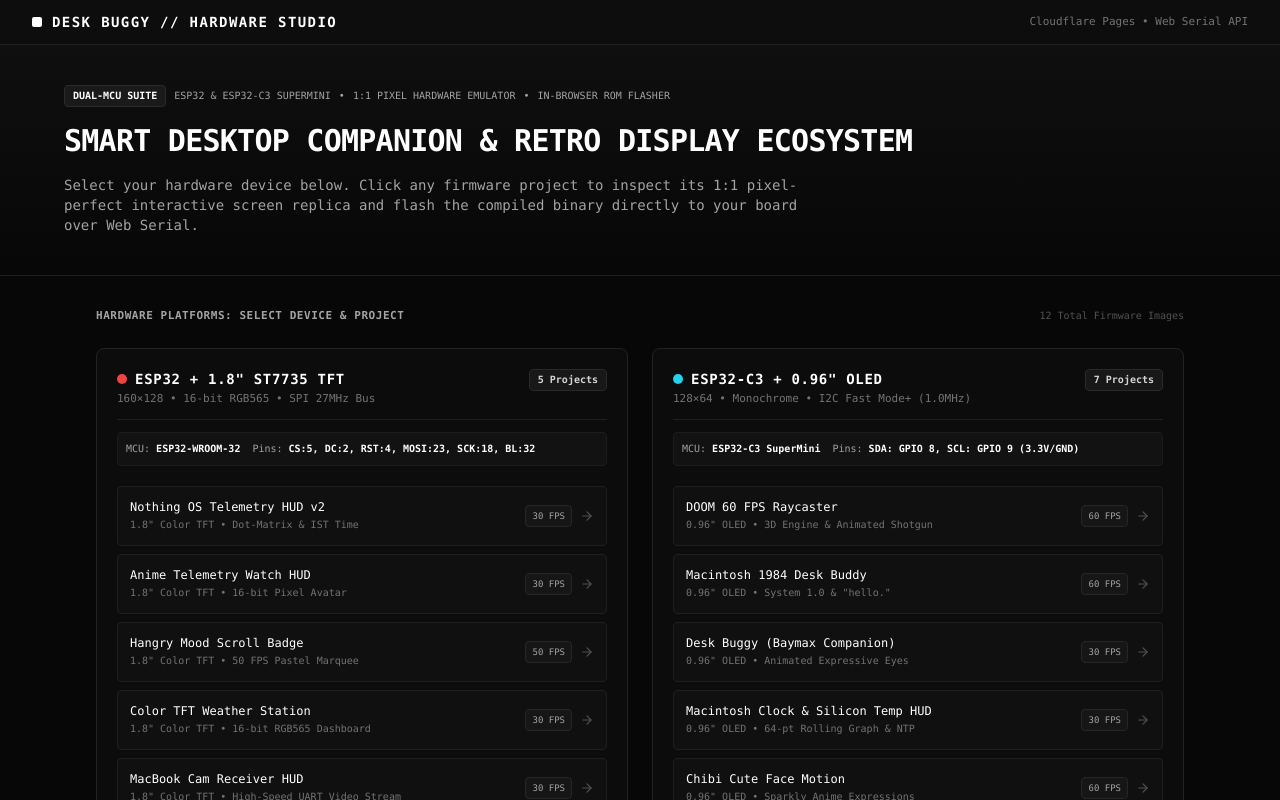
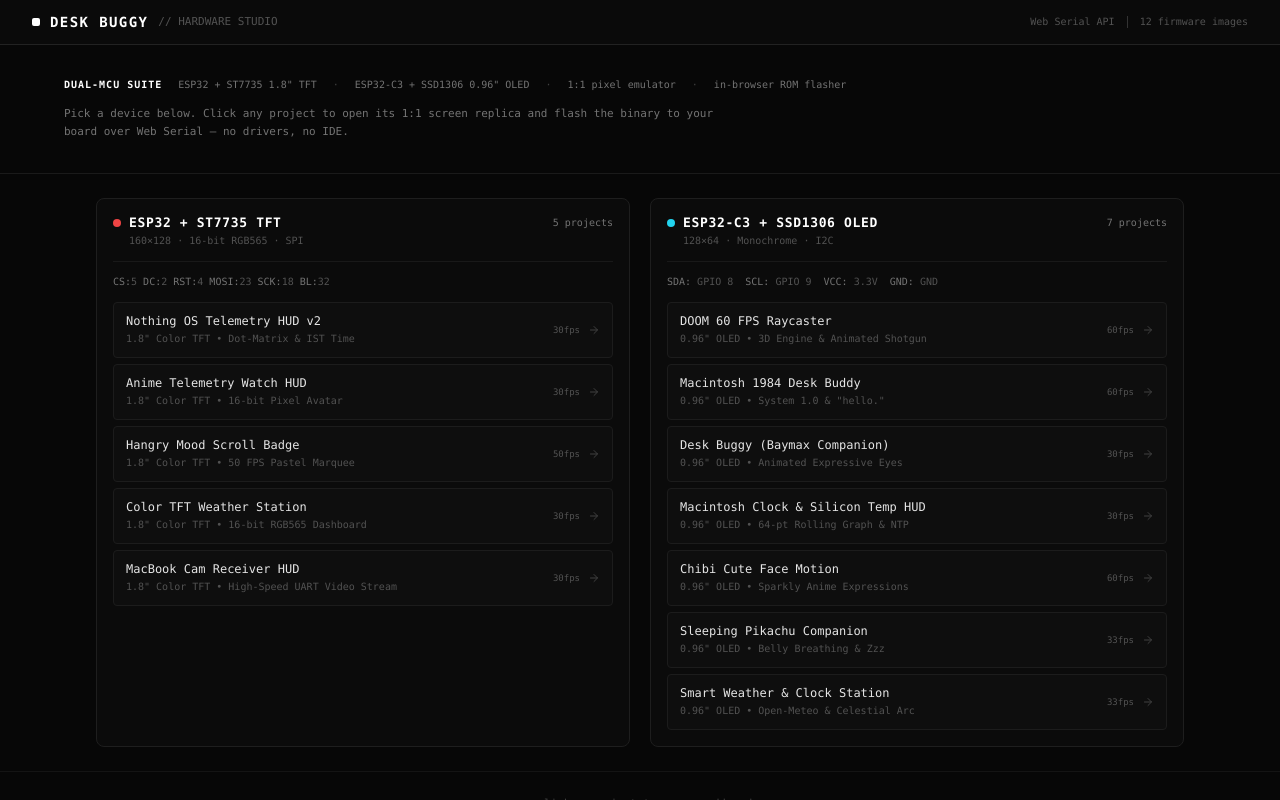
Before and after one commit to joyboy-pega/desk-buggy, a Next.js app in the folder web/: page / in a window 1280 px wide. Shown: the top 800 px of the page. Built offline with nearby package versions, Linux system fonts and the light colour scheme.

Commit message:
style(web): tighten UI — strip slop, flatten hero, clean device boxes and workbench

```diff
--- a/web/src/app/page.tsx
+++ b/web/src/app/page.tsx
@@ -5,7 +5,7 @@ import { FIRMWARE_PRESETS, FirmwarePreset } from '../lib/firmwarePresets';
 import { HardwareScreenSimulator } from '../components/HardwareScreenSimulator';
 import { WebHardwareFlasher } from '../components/WebHardwareFlasher';
 import { HardwarePinouts } from '../components/HardwarePinouts';
-import { Cpu, Zap, Monitor, ArrowRight, X, ChevronDown } from 'lucide-react';
+import { ArrowRight, X } from 'lucide-react';
 
 export default function HomePage() {
   const [selectedPreset, setSelectedPreset] = useState<FirmwarePreset | null>(null);
@@ -23,112 +23,102 @@ export default function HomePage() {
 
   return (
     <main className="min-h-screen bg-[#070707] text-gray-200 font-mono text-xs flex flex-col">
-      {/* Minimal Top Header */}
-      <header className="border-b border-[#222] bg-[#0d0d0d] px-4 sm:px-8 py-3 flex items-center justify-between">
+
+      {/* ── HEADER ─────────────────────────────────────────────────────── */}
+      <header className="border-b border-[#222] bg-[#0a0a0a] px-4 sm:px-8 py-3 flex items-center justify-between shrink-0">
         <div className="flex items-center gap-2.5">
-          <div className="w-2.5 h-2.5 bg-white rounded-sm" />
+          <div className="w-2 h-2 bg-white rounded-sm" />
           <span className="font-bold text-white tracking-widest uppercase text-sm">
-            DESK BUGGY // HARDWARE STUDIO
+            DESK BUGGY
           </span>
+          <span className="text-neutral-600 text-[11px]">// HARDWARE STUDIO</span>
         </div>
-        <div className="text-[11px] text-neutral-500">
-          Cloudflare Pages • Web Serial API
+        <div className="flex items-center gap-3 text-[10px] text-neutral-600">
+          <span>Web Serial API</span>
+          <span className="w-px h-3 bg-[#333]" />
+          <span>{FIRMWARE_PRESETS.length} firmware images</span>
         </div>
       </header>
 
-      {/* 1. HERO SECTION */}
-      <section className="border-b border-[#1f1f1f] bg-gradient-to-b from-[#0f0f0f] to-[#070707] px-4 sm:px-8 py-10">
-        <div className="max-w-6xl mx-auto flex flex-col gap-4 text-center sm:text-left">
-          <div className="flex flex-wrap items-center gap-2 justify-center sm:justify-start text-[10px] text-neutral-400">
-            <span className="px-2 py-0.5 bg-[#1a1a1a] border border-[#2b2b2b] rounded text-white font-bold">
-              DUAL-MCU SUITE
-            </span>
-            <span>ESP32 & ESP32-C3 SUPERMINI</span>
-            <span>•</span>
-            <span>1:1 PIXEL HARDWARE EMULATOR</span>
-            <span>•</span>
-            <span>IN-BROWSER ROM FLASHER</span>
+      {/* ── HERO ───────────────────────────────────────────────────────── */}
+      <section className="border-b border-[#1a1a1a] px-4 sm:px-8 py-8">
+        <div className="max-w-6xl mx-auto flex flex-col gap-3">
+          <div className="flex flex-wrap items-center gap-x-4 gap-y-1 text-[10px] text-neutral-500">
+            <span className="text-white font-bold tracking-widest uppercase">DUAL-MCU SUITE</span>
+            <span>ESP32 + ST7735 1.8" TFT</span>
+            <span className="text-neutral-700">·</span>
+            <span>ESP32-C3 + SSD1306 0.96" OLED</span>
+            <span className="text-neutral-700">·</span>
+            <span>1:1 pixel emulator</span>
+            <span className="text-neutral-700">·</span>
+            <span>in-browser ROM flasher</span>
           </div>
-
-          <h1 className="text-2xl sm:text-3xl font-black text-white tracking-tight uppercase">
-            Smart Desktop Companion & Retro Display Ecosystem
-          </h1>
-
-          <p className="text-neutral-400 text-xs sm:text-sm max-w-3xl leading-relaxed">
-            Select your hardware device below. Click any firmware project to inspect its 1:1 pixel-perfect interactive screen replica and flash the compiled binary directly to your board over Web Serial.
+          <p className="text-neutral-500 text-[11px] max-w-2xl leading-relaxed">
+            Pick a device below. Click any project to open its 1:1 screen replica and flash the binary to your board over Web Serial — no drivers, no IDE.
           </p>
         </div>
       </section>
 
-      {/* 2. TWO DEVICE BOXES (ESP32 TFT vs ESP32-C3 OLED) */}
-      <section className="px-4 sm:px-8 py-8 max-w-6xl mx-auto w-full flex flex-col gap-6">
-        <div className="flex items-center justify-between">
-          <span className="text-[11px] text-neutral-400 font-bold uppercase tracking-wider">
-            Hardware Platforms: Select Device & Project
-          </span>
-          <span className="text-[10px] text-neutral-600">
-            {FIRMWARE_PRESETS.length} Total Firmware Images
-          </span>
+      {/* ── DEVICE SELECTOR ────────────────────────────────────────────── */}
+      <section className="px-4 sm:px-8 py-6 max-w-6xl mx-auto w-full flex flex-col gap-4">
+
+        <div className="grid grid-cols-1 lg:grid-cols-2 gap-5 items-stretch">
+
+          {/* BOX 1 — ESP32 TFT */}
+          <div className={`bg-[#0b0b0b] border rounded-lg p-4 flex flex-col gap-3 transition-colors ${
+            selectedPreset?.category === 'tft' ? 'border-red-500/40' : 'border-[#1e1e1e] hover:border-[#2e2e2e]'
+          }`}>
+            {/* Device header */}
+            <div className="flex items-start justify-between pb-3 border-b border-[#191919]">
+              <div>
+                <div className="flex items-center gap-2 mb-0.5">
+                  <span className="w-2 h-2 rounded-full bg-red-500 shrink-0" />
+                  <h2 className="text-[13px] font-bold text-white uppercase tracking-wider">
+                    ESP32 + ST7735 TFT
+                  </h2>
+                </div>
+                <p className="text-[10px] text-neutral-600 pl-4">160×128 · 16-bit RGB565 · SPI</p>
+              </div>
+              <span className="text-[10px] text-neutral-500 tabular-nums">{tftPresets.length} projects</span>
             </div>
 
-        <div className="grid grid-cols-1 lg:grid-cols-2 gap-6 items-stretch">
-          {/* ======================================================== */}
-          {/* BOX 1: ESP32 + 1.8" ST7735 COLOR TFT                    */}
-          {/* ======================================================== */}
-          <div className="bg-[#0c0c0c] border border-[#222] rounded-lg p-5 flex flex-col justify-between hover:border-[#383838] transition">
-            <div className="flex flex-col gap-3">
-              {/* Box 1 Header */}
-              <div className="flex items-start justify-between border-b border-[#1f1f1f] pb-3">
-                <div>
-                  <div className="flex items-center gap-2">
-                    <span className="w-2.5 h-2.5 rounded-full bg-red-500 inline-block" />
-                    <h2 className="text-sm font-bold text-white uppercase tracking-wider">
-                      ESP32 + 1.8" ST7735 TFT
-                    </h2>
-                  </div>
-                  <p className="text-[11px] text-neutral-500 mt-0.5">
-                    160×128 • 16-bit RGB565 • SPI 27MHz Bus
-                  </p>
-                </div>
-                <span className="px-2 py-0.5 bg-[#181818] border border-[#292929] text-[10px] text-neutral-300 rounded font-bold">
-                  {tftPresets.length} Projects
-                </span>
+            {/* Pin spec strip */}
+            <div className="text-[10px] text-neutral-600 leading-relaxed">
+              <span className="text-neutral-500">CS:</span>5&nbsp;
+              <span className="text-neutral-500">DC:</span>2&nbsp;
+              <span className="text-neutral-500">RST:</span>4&nbsp;
+              <span className="text-neutral-500">MOSI:</span>23&nbsp;
+              <span className="text-neutral-500">SCK:</span>18&nbsp;
+              <span className="text-neutral-500">BL:</span>32
             </div>
 
-              {/* Hardware Pinout Specs */}
-              <div className="p-2 bg-[#121212] border border-[#1c1c1c] rounded text-[10px] text-neutral-400 flex flex-wrap gap-x-3 gap-y-1">
-                <span>MCU: <strong className="text-white">ESP32-WROOM-32</strong></span>
-                <span>Pins: <strong className="text-white">CS:5, DC:2, RST:4, MOSI:23, SCK:18, BL:32</strong></span>
-              </div>
-
-              {/* Project Cards List */}
-              <div className="flex flex-col gap-2 mt-2">
+            {/* Project list */}
+            <div className="flex flex-col gap-1.5">
               {tftPresets.map((preset) => {
                 const isSelected = selectedPreset?.id === preset.id;
                 return (
                   <button
                     key={preset.id}
                     onClick={() => handleSelectProject(preset)}
-                      className={`p-3 rounded border text-left transition flex items-center justify-between group ${
+                    className={`px-3 py-2.5 rounded border text-left flex items-center justify-between group transition-colors ${
                       isSelected
-                          ? 'bg-[#181818] border-red-500 text-white font-bold'
-                          : 'bg-[#101010] border-[#1e1e1e] hover:border-[#333] text-neutral-300'
+                        ? 'bg-[#1a0e0e] border-red-500/60'
+                        : 'bg-[#0e0e0e] border-[#1c1c1c] hover:border-[#2c2c2c]'
                     }`}
                   >
-                      <div className="flex flex-col gap-0.5 pr-2">
-                        <span className="text-xs text-white font-medium group-hover:text-red-400 transition">
+                    <div className="flex flex-col gap-0.5 min-w-0 pr-2">
+                      <span className={`text-[12px] font-medium truncate transition-colors ${
+                        isSelected ? 'text-red-400' : 'text-neutral-200 group-hover:text-white'
+                      }`}>
                         {preset.title}
                       </span>
-                        <span className="text-[10px] text-neutral-500">
-                          {preset.subtitle}
-                        </span>
+                      <span className="text-[10px] text-neutral-600 truncate">{preset.subtitle}</span>
                     </div>
-
                     <div className="flex items-center gap-2 shrink-0">
-                        <span className="text-[9px] px-1.5 py-0.5 bg-[#161616] border border-[#262626] rounded text-neutral-400 font-mono">
-                          {preset.fps} FPS
-                        </span>
-                        <ArrowRight className={`w-3.5 h-3.5 ${isSelected ? 'text-red-400' : 'text-neutral-600 group-hover:text-white'} transition`} />
+                      <span className="text-[9px] text-neutral-600 tabular-nums">{preset.fps}fps</span>
+                      <ArrowRight className={`w-3 h-3 transition-colors ${
+                        isSelected ? 'text-red-500' : 'text-neutral-700 group-hover:text-neutral-400'
+                      }`} />
                     </div>
                   </button>
                 );
@@ -136,69 +126,59 @@ export default function HomePage() {
             </div>
           </div>
 
-            <div className="mt-4 pt-3 border-t border-[#1a1a1a] text-[10px] text-neutral-500 flex justify-between">
-              <span>SPI Hardware Acceleration</span>
-              <span>Double-Buffered GFXcanvas16</span>
+          {/* BOX 2 — ESP32-C3 OLED */}
+          <div className={`bg-[#0b0b0b] border rounded-lg p-4 flex flex-col gap-3 transition-colors ${
+            selectedPreset?.category === 'oled' ? 'border-cyan-500/40' : 'border-[#1e1e1e] hover:border-[#2e2e2e]'
+          }`}>
+            {/* Device header */}
+            <div className="flex items-start justify-between pb-3 border-b border-[#191919]">
+              <div>
+                <div className="flex items-center gap-2 mb-0.5">
+                  <span className="w-2 h-2 rounded-full bg-cyan-400 shrink-0" />
+                  <h2 className="text-[13px] font-bold text-white uppercase tracking-wider">
+                    ESP32-C3 + SSD1306 OLED
+                  </h2>
                 </div>
+                <p className="text-[10px] text-neutral-600 pl-4">128×64 · Monochrome · I2C</p>
+              </div>
+              <span className="text-[10px] text-neutral-500 tabular-nums">{oledPresets.length} projects</span>
             </div>
 
-          {/* ======================================================== */}
-          {/* BOX 2: ESP32-C3 SUPERMINI + 0.96" SSD1306 OLED          */}
-          {/* ======================================================== */}
-          <div className="bg-[#0c0c0c] border border-[#222] rounded-lg p-5 flex flex-col justify-between hover:border-[#383838] transition">
-            <div className="flex flex-col gap-3">
-              {/* Box 2 Header */}
-              <div className="flex items-start justify-between border-b border-[#1f1f1f] pb-3">
-                <div>
-                  <div className="flex items-center gap-2">
-                    <span className="w-2.5 h-2.5 rounded-full bg-cyan-400 inline-block" />
-                    <h2 className="text-sm font-bold text-white uppercase tracking-wider">
-                      ESP32-C3 + 0.96" OLED
-                    </h2>
-                  </div>
-                  <p className="text-[11px] text-neutral-500 mt-0.5">
-                    128×64 • Monochrome • I2C Fast Mode+ (1.0MHz)
-                  </p>
-                </div>
-                <span className="px-2 py-0.5 bg-[#181818] border border-[#292929] text-[10px] text-neutral-300 rounded font-bold">
-                  {oledPresets.length} Projects
-                </span>
+            {/* Pin spec strip */}
+            <div className="text-[10px] text-neutral-600 leading-relaxed">
+              <span className="text-neutral-500">SDA:</span> GPIO 8&nbsp;&nbsp;
+              <span className="text-neutral-500">SCL:</span> GPIO 9&nbsp;&nbsp;
+              <span className="text-neutral-500">VCC:</span> 3.3V&nbsp;&nbsp;
+              <span className="text-neutral-500">GND:</span> GND
             </div>
 
-              {/* Hardware Pinout Specs */}
-              <div className="p-2 bg-[#121212] border border-[#1c1c1c] rounded text-[10px] text-neutral-400 flex flex-wrap gap-x-3 gap-y-1">
-                <span>MCU: <strong className="text-white">ESP32-C3 SuperMini</strong></span>
-                <span>Pins: <strong className="text-white">SDA: GPIO 8, SCL: GPIO 9 (3.3V/GND)</strong></span>
-              </div>
-
-              {/* Project Cards List */}
-              <div className="flex flex-col gap-2 mt-2">
+            {/* Project list */}
+            <div className="flex flex-col gap-1.5">
               {oledPresets.map((preset) => {
                 const isSelected = selectedPreset?.id === preset.id;
                 return (
                   <button
                     key={preset.id}
                     onClick={() => handleSelectProject(preset)}
-                      className={`p-3 rounded border text-left transition flex items-center justify-between group ${
+                    className={`px-3 py-2.5 rounded border text-left flex items-center justify-between group transition-colors ${
                       isSelected
-                          ? 'bg-[#181818] border-cyan-400 text-white font-bold'
-                          : 'bg-[#101010] border-[#1e1e1e] hover:border-[#333] text-neutral-300'
+                        ? 'bg-[#071416] border-cyan-500/60'
+                        : 'bg-[#0e0e0e] border-[#1c1c1c] hover:border-[#2c2c2c]'
                     }`}
                   >
-                      <div className="flex flex-col gap-0.5 pr-2">
-                        <span className="text-xs text-white font-medium group-hover:text-cyan-300 transition">
+                    <div className="flex flex-col gap-0.5 min-w-0 pr-2">
+                      <span className={`text-[12px] font-medium truncate transition-colors ${
+                        isSelected ? 'text-cyan-400' : 'text-neutral-200 group-hover:text-white'
+                      }`}>
                         {preset.title}
                       </span>
-                        <span className="text-[10px] text-neutral-500">
-                          {preset.subtitle}
-                        </span>
+                      <span className="text-[10px] text-neutral-600 truncate">{preset.subtitle}</span>
                     </div>
-
                     <div className="flex items-center gap-2 shrink-0">
-                        <span className="text-[9px] px-1.5 py-0.5 bg-[#161616] border border-[#262626] rounded text-neutral-400 font-mono">
-                          {preset.fps} FPS
-                        </span>
-                        <ArrowRight className={`w-3.5 h-3.5 ${isSelected ? 'text-cyan-400' : 'text-neutral-600 group-hover:text-white'} transition`} />
+                      <span className="text-[9px] text-neutral-600 tabular-nums">{preset.fps}fps</span>
+                      <ArrowRight className={`w-3 h-3 transition-colors ${
+                        isSelected ? 'text-cyan-400' : 'text-neutral-700 group-hover:text-neutral-400'
+                      }`} />
                     </div>
                   </button>
                 );
@@ -206,100 +186,72 @@ export default function HomePage() {
             </div>
           </div>
 
-            <div className="mt-4 pt-3 border-t border-[#1a1a1a] text-[10px] text-neutral-500 flex justify-between">
-              <span>I2C 1.0 MHz Fast Mode+</span>
-              <span>Ultra-Low Power ~15mA</span>
-            </div>
-          </div>
         </div>
       </section>
 
-      {/* 3. WORKBENCH SECTION (REVEALED WHEN A PROJECT IS CLICKED) */}
+      {/* ── WORKBENCH ──────────────────────────────────────────────────── */}
       <div ref={workbenchRef}>
         {selectedPreset ? (
-          <section className="border-t border-[#222] bg-[#090909] px-4 sm:px-8 py-8">
+          <section className="border-t border-[#1e1e1e] bg-[#080808] px-4 sm:px-8 py-6">
             <div className="max-w-6xl mx-auto flex flex-col gap-5">
-              {/* Active Project Banner */}
-              <div className="flex flex-wrap items-center justify-between p-3.5 bg-[#111] border border-[#262626] rounded-lg gap-3">
-                <div className="flex items-center gap-3">
-                  <div
-                    className="w-3 h-3 rounded-full"
+
+              {/* Active target bar */}
+              <div className="flex items-center justify-between px-3 py-2 bg-[#0f0f0f] border border-[#242424] rounded">
+                <div className="flex items-center gap-2.5 min-w-0">
+                  <span
+                    className="w-2 h-2 rounded-full shrink-0"
                     style={{ backgroundColor: selectedPreset.category === 'tft' ? '#ef4444' : '#06b6d4' }}
                   />
-                  <div>
-                    <div className="flex items-center gap-2">
-                      <span className="text-[10px] text-neutral-500 uppercase tracking-widest">
-                        ACTIVE TARGET
-                      </span>
-                      <span className="text-xs font-bold text-white">
-                        {selectedPreset.title}
+                  <span className="text-[10px] text-neutral-500 uppercase tracking-widest shrink-0">TARGET</span>
+                  <span className="text-[12px] font-bold text-white truncate">{selectedPreset.title}</span>
+                  <span className="text-[10px] text-neutral-600 shrink-0 hidden sm:inline">
+                    {selectedPreset.chip} · {selectedPreset.display} · {selectedPreset.fps}fps
                   </span>
                 </div>
-                    <p className="text-[11px] text-neutral-400">
-                      {selectedPreset.display} • Chip: {selectedPreset.chip} • {selectedPreset.fps} FPS Target
-                    </p>
-                  </div>
+                <button
+                  onClick={() => setSelectedPreset(null)}
+                  className="ml-3 p-1 text-neutral-600 hover:text-neutral-200 rounded transition-colors shrink-0"
+                  title="Close workbench"
+                >
+                  <X className="w-3.5 h-3.5" />
+                </button>
               </div>
 
-                <div className="flex items-center gap-2">
-                  <button
-                    onClick={() => {
-                      window.scrollTo({ top: 0, behavior: 'smooth' });
-                    }}
-                    className="px-2.5 py-1 bg-[#1a1a1a] hover:bg-[#252525] border border-[#333] text-neutral-300 rounded text-[11px]"
-                  >
-                    Change Project ↑
-                  </button>
-                  <button
-                    onClick={() => setSelectedPreset(null)}
-                    className="p-1 text-neutral-500 hover:text-white rounded"
-                    title="Close Workbench"
-                  >
-                    <X className="w-4 h-4" />
-                  </button>
-                </div>
-              </div>
-
-              {/* Split View: 1:1 Screen Replica on Left, Web Serial Flasher on Right */}
-              <div className="grid grid-cols-1 lg:grid-cols-2 gap-6 items-start">
-                {/* 1:1 Screen Replica Simulator */}
+              {/* Simulator + Flasher side-by-side */}
+              <div className="grid grid-cols-1 lg:grid-cols-2 gap-5 items-start">
                 <div className="flex flex-col gap-2">
-                  <div className="text-[10px] text-neutral-500 uppercase tracking-wider font-bold">
-                    1:1 Pixel-Perfect Interactive Screen
-                  </div>
+                  <div className="text-[10px] text-neutral-600 uppercase tracking-wider">1:1 Screen</div>
                   <HardwareScreenSimulator preset={selectedPreset} />
                 </div>
-
-                {/* Web Serial Hardware Flasher */}
                 <div className="flex flex-col gap-2">
-                  <div className="text-[10px] text-neutral-500 uppercase tracking-wider font-bold">
-                    Web Serial Hardware Flasher & Terminal
-                  </div>
+                  <div className="text-[10px] text-neutral-600 uppercase tracking-wider">Flasher / Terminal</div>
                   <WebHardwareFlasher preset={selectedPreset} />
                 </div>
               </div>
 
-              {/* Hardware Pinouts Matrix */}
-              <div className="mt-4">
-                <div className="text-[10px] text-neutral-500 uppercase tracking-wider font-bold mb-2">
-                  Wiring Pinout Reference for {selectedPreset.chip}
+              {/* Pinouts */}
+              <div className="flex flex-col gap-2">
+                <div className="text-[10px] text-neutral-600 uppercase tracking-wider">
+                  Pinout — {selectedPreset.chip}
                 </div>
                 <HardwarePinouts />
               </div>
+
             </div>
           </section>
         ) : (
-          <div className="border-t border-[#1a1a1a] bg-[#090909] py-8 text-center text-neutral-500 text-xs">
-            ▲ Click any project in the boxes above to launch the 1:1 screen replica and firmware flasher.
+          <div className="border-t border-[#141414] py-6 text-center text-[11px] text-neutral-700">
+            ↑ click a project to open workbench
           </div>
         )}
       </div>
 
-      {/* Footer */}
-      <footer className="mt-auto border-t border-[#1a1a1a] px-4 sm:px-8 py-3 bg-[#080808] text-[10px] text-neutral-600 flex justify-between">
-        <span>Cloudflare Pages Static Deployment Ready</span>
-        <span>ESP32 (ST7735 TFT) & ESP32-C3 (SSD1306 OLED)</span>
+      {/* ── FOOTER ─────────────────────────────────────────────────────── */}
+      <footer className="mt-auto border-t border-[#141414] px-4 sm:px-8 py-2.5 bg-[#070707] text-[10px] text-neutral-700 flex justify-between">
+        <span>desk-buggy · joyboy-pega/desk-buggy</span>
+        <span>ESP32 ST7735 · ESP32-C3 SSD1306</span>
       </footer>
+
     </main>
   );
 }
```
Lines whose indentation alone changed are shown as unchanged.
